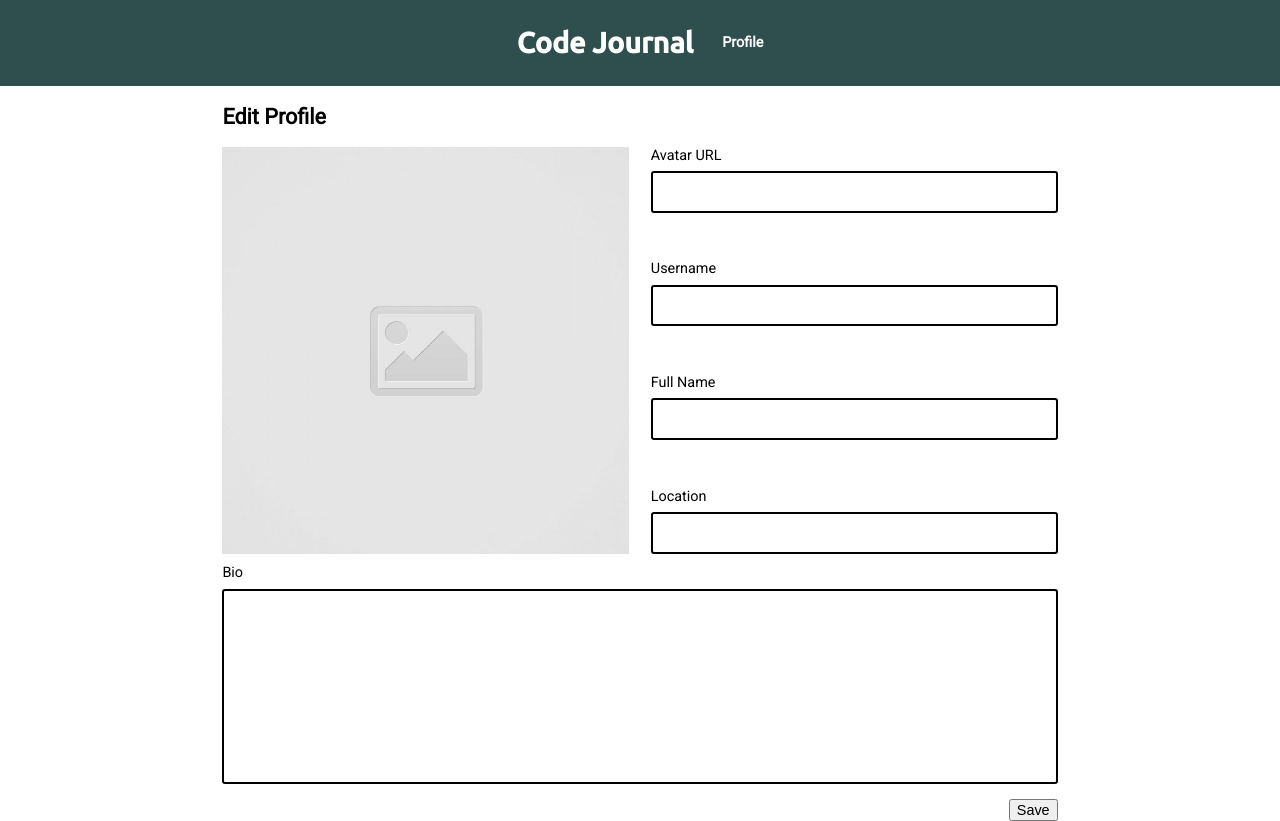
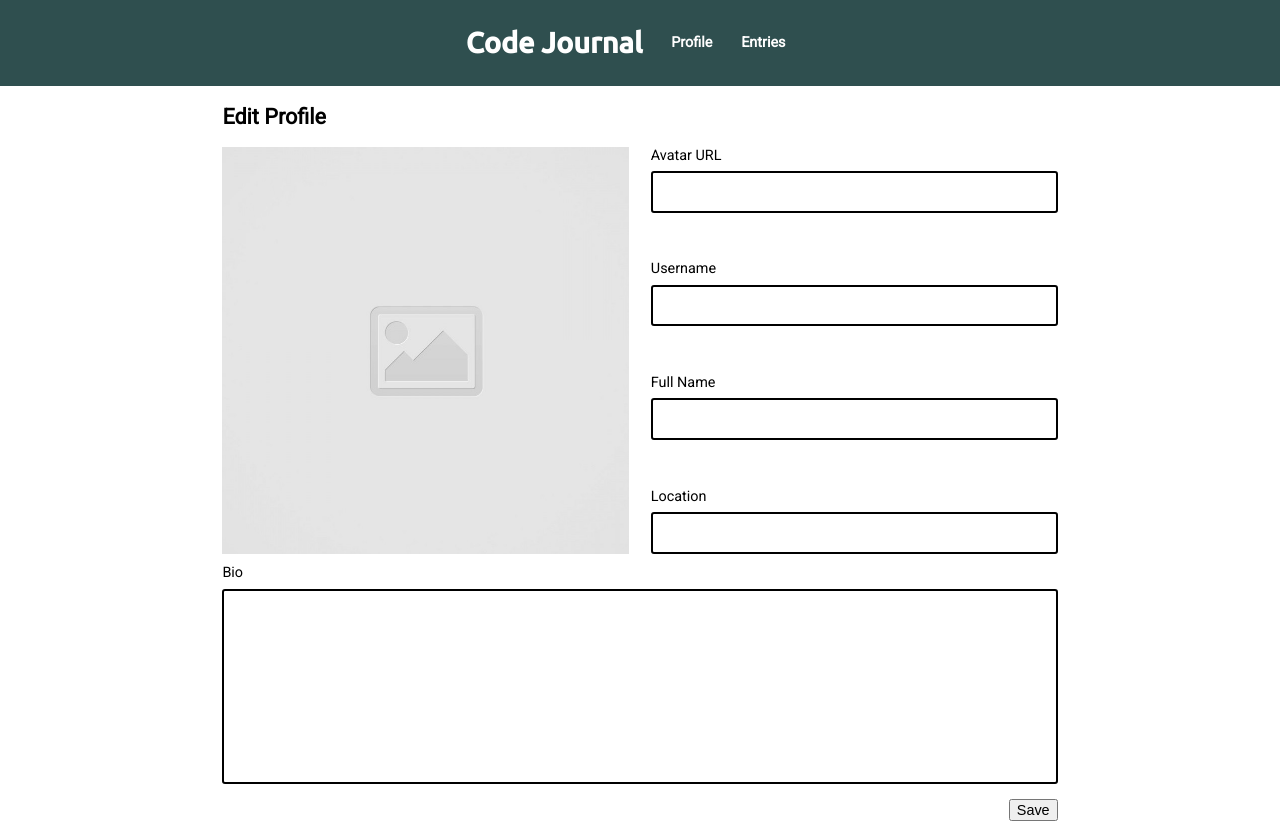
Before and after one commit to ChrisGitmed/code-journal, a website: page index.html in a window 1280 px wide. Drawn offline with Linux system fonts and the light colour scheme.

Commit message:
Add a link to the navbar to show the 'entries' view.

```diff
--- a/css/styles.css
+++ b/css/styles.css
@@ -6,6 +6,10 @@ html {
 h1 {
   font-family: 'Ubuntu', sans-serif;
   font-size: 2rem;
+  padding-right: 2rem;
+}
+
+h4 {
   padding-right: 2rem;
 }
 
--- a/index.html
+++ b/index.html
@@ -19,6 +19,7 @@
   <header class="row justify-center align-center">
     <h1>Code Journal</h1>
     <h4><a href="#" data-view="profile">Profile</a></h4>
+    <h4><a href="#" data-view="entries">Entries</a></h4>
   </header>
 
   <main class="container">
```
